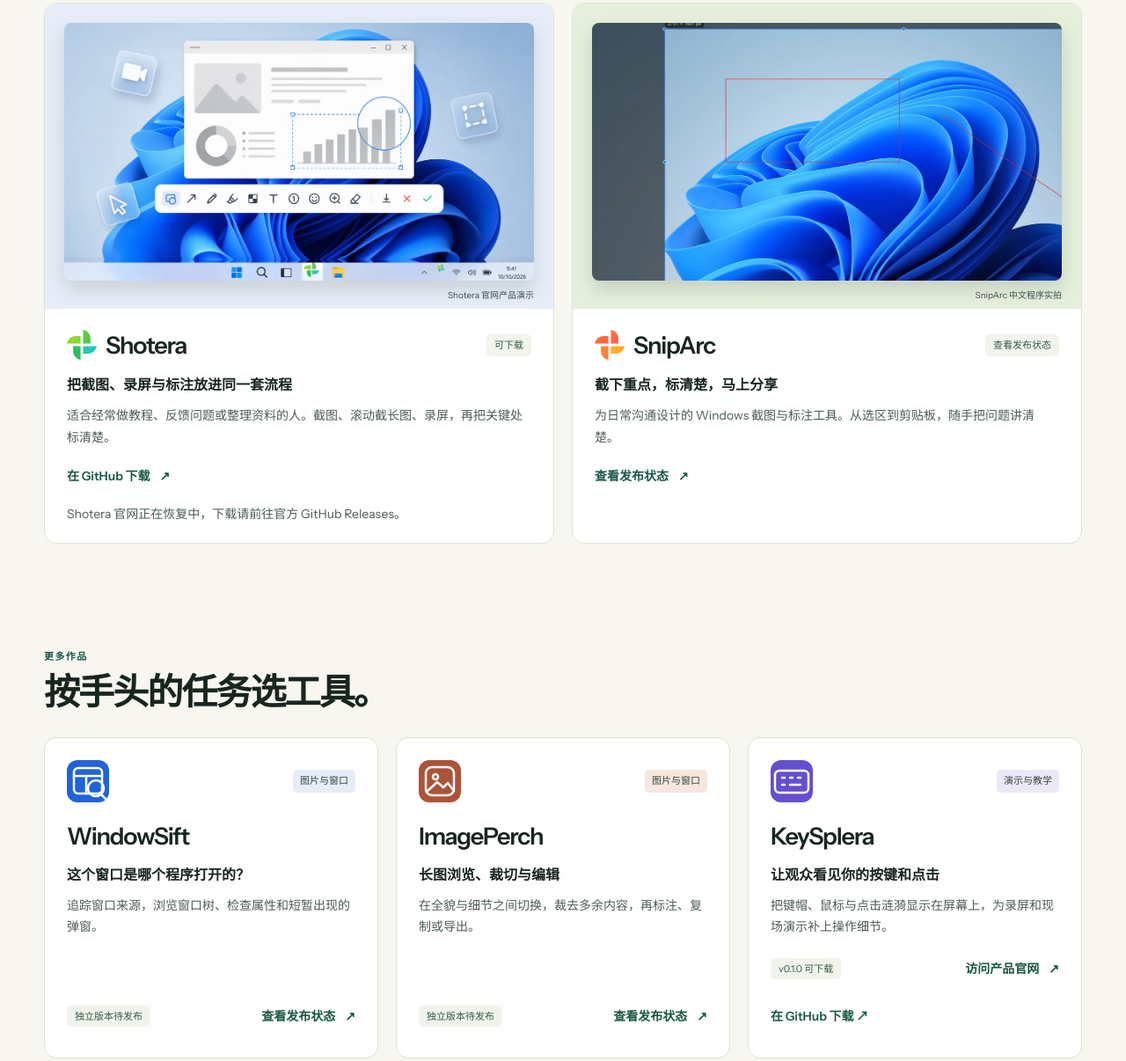
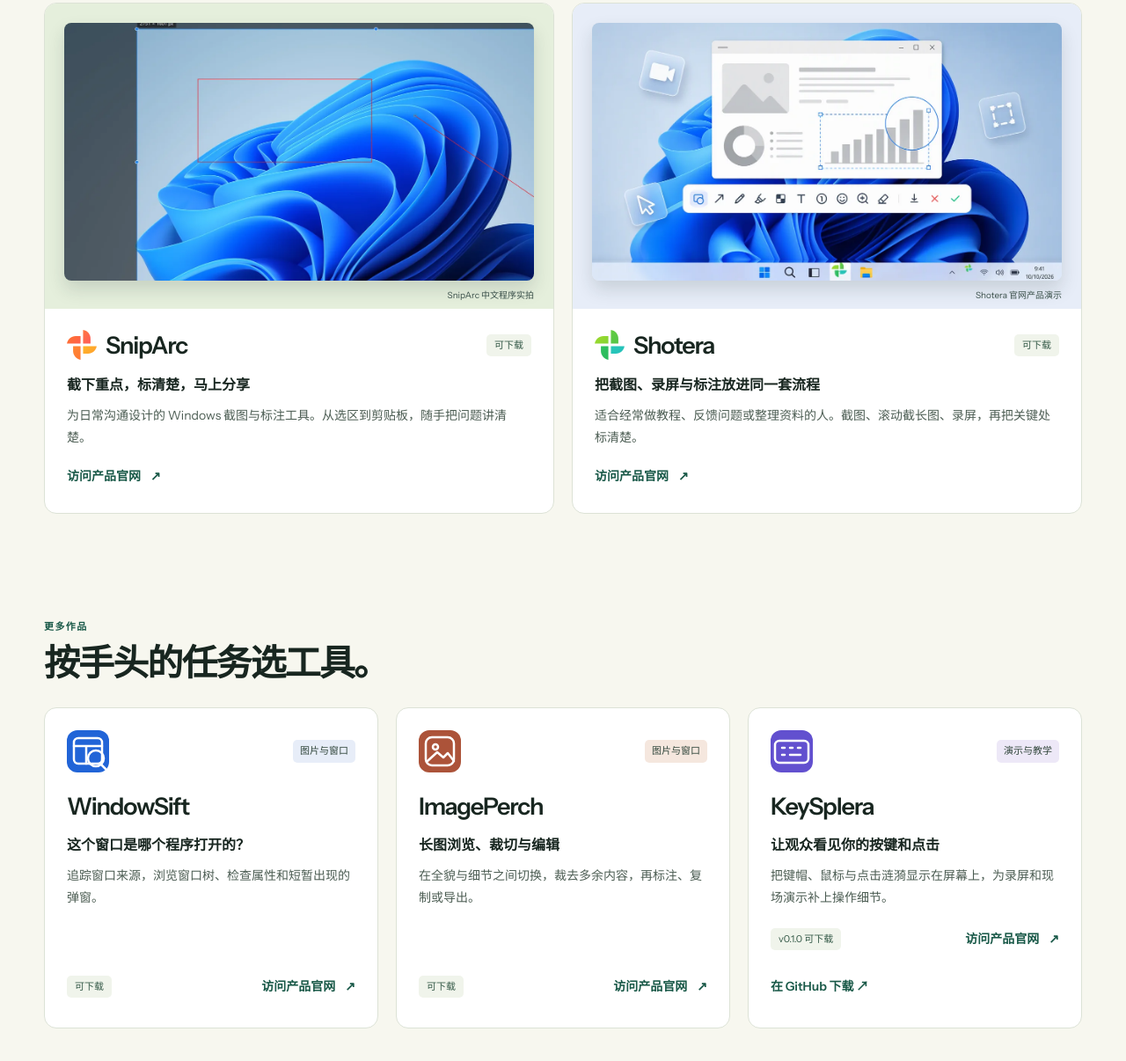
Before and after one commit to mosuzo-studio/mosuzo-studio.github.io, an Astro site: page / in a window 1280 px wide. Shown: the part 836-2042 px from the top of the page at 88% size. Built offline with nearby package versions, Linux system fonts and the light colour scheme; Astro itself is replaced by a stand-in of ours.

Commit message:
feat: update product catalog for v8.0.0 release
- Reorder products: SnipArc first (primary), Shotera second (mature)
- Update product statuses to 'Download available'
- Remove Shotera site restoration note
- Add QQ group 418103279 contact on contact page
- Clean up dead releaseUrls code for Shotera

Co-Authored-By: Claude Opus 5 <noreply@anthropic.com>

```diff
--- a/src/Site.astro
+++ b/src/Site.astro
@@ -672,11 +672,13 @@ const values = [
                   <h3>QQ / {copy("微信", "WeChat")}</h3>
                   <p>
                     {copy(
-                      "群聊或客服账号将在确认后公布。当前请通过邮箱联系。",
-                      "Group and support accounts will be listed when confirmed. Email is available now.",
+                      "加入 QQ 群参与讨论、了解发布动态和反馈使用问题。",
+                      "Join the QQ group for discussions, release updates and feedback.",
                     )}
                   </p>
-                  <span class="status">{copy("待公布", "Pending")}</span>
+                  <a class="text-link" href="https://qm.qq.com/q/iU0JV0Dbva">
+                    {copy("加入 QQ 群 418103279", "Join QQ group 418103279")} ↗
+                  </a>
                 </>
               </article>
               <article class="card service-card">
--- a/src/data.ts
+++ b/src/data.ts
@@ -38,6 +38,28 @@ type Product = {
 };
 export const products: Product[] = [
   {
+    name: "SnipArc",
+    domain: "sniparc",
+    category: "capture",
+    tone: "green",
+    mark: "◩",
+    image: "sniparc.webp",
+    imageLabel: [
+      "SnipArc 中文程序实拍",
+      "SnipArc app screenshot with Chinese UI",
+    ],
+    tagline: [
+      "截下重点，标清楚，马上分享",
+      "Capture the point, mark it, share it",
+    ],
+    description: [
+      "为日常沟通设计的 Windows 截图与标注工具。从选区到剪贴板，随手把问题讲清楚。",
+      "A Windows screenshot and annotation tool for everyday communication. Take a region capture and send a clearly marked result from your clipboard.",
+    ],
+    status: ["可下载", "Download available"],
+    action: "site",
+  },
+  {
     name: "Shotera",
     domain: "shotera",
     category: "capture",
@@ -57,33 +79,7 @@ export const products: Product[] = [
       "For tutorials, bug reports and documentation. Capture a region, a scrolling page or a recording, then mark the details that matter.",
     ],
     status: ["可下载", "Download available"],
-    action: "releases",
-    note: [
-      "Shotera 官网正在恢复中，下载请前往官方 GitHub Releases。",
-      "The Shotera site is still being restored. Download from the official GitHub Releases.",
-    ],
-  },
-  {
-    name: "SnipArc",
-    domain: "sniparc",
-    category: "capture",
-    tone: "green",
-    mark: "◩",
-    image: "sniparc.webp",
-    imageLabel: [
-      "SnipArc 中文程序实拍",
-      "SnipArc app screenshot with Chinese UI",
-    ],
-    tagline: [
-      "截下重点，标清楚，马上分享",
-      "Capture the point, mark it, share it",
-    ],
-    description: [
-      "为日常沟通设计的 Windows 截图与标注工具。从选区到剪贴板，随手把问题讲清楚。",
-      "A Windows screenshot and annotation tool for everyday communication. Take a region capture and send a clearly marked result from your clipboard.",
-    ],
-    status: ["查看发布状态", "Check release status"],
-    action: "status",
+    action: "site",
   },
   {
     name: "WindowSift",
@@ -96,8 +92,8 @@ export const products: Product[] = [
       "追踪窗口来源，浏览窗口树、检查属性和短暂出现的弹窗。",
       "Trace a window to its process, inspect the window tree and review transient pop-ups.",
     ],
-    status: ["独立版本待发布", "Standalone release pending"],
-    action: "status",
+    status: ["可下载", "Download available"],
+    action: "site",
   },
   {
     name: "ImagePerch",
@@ -110,8 +106,8 @@ export const products: Product[] = [
       "在全貌与细节之间切换，裁去多余内容，再标注、复制或导出。",
       "Move between the overview and the details, trim the edges, then annotate, copy or export.",
     ],
-    status: ["独立版本待发布", "Standalone release pending"],
-    action: "status",
+    status: ["可下载", "Download available"],
+    action: "site",
   },
   {
     name: "KeySplera",
@@ -135,18 +131,12 @@ export const products: Product[] = [
     },
   },
 ];
-const releaseUrls: Record<string, string> = {
-  shotera: "https://github.com/mosuzo-studio/Shotera/releases",
-};
 export const productHref = (lang: Lang, product: Product) => {
-  if (product.action === "releases" && releaseUrls[product.domain])
-    return releaseUrls[product.domain];
   if (product.action === "status")
     return productUrl(lang, product.domain) + "download/";
   return productUrl(lang, product.domain);
 };
 export const productActionLabel = (product: Product): Pair => {
-  if (product.action === "releases") return ["在 GitHub 下载", "Download on GitHub"];
   if (product.action === "status") return ["查看发布状态", "Check release status"];
   return ["访问产品官网", "Visit product site"];
 };
```
